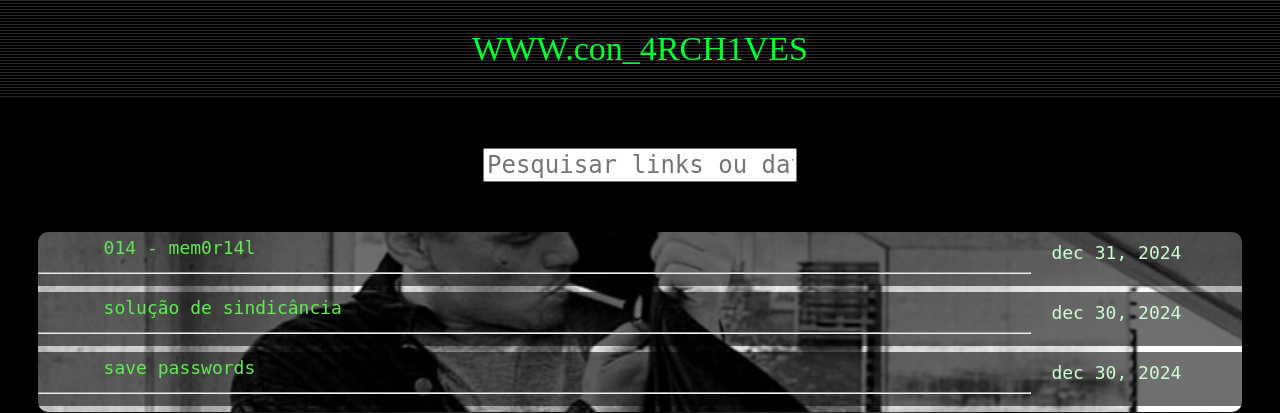
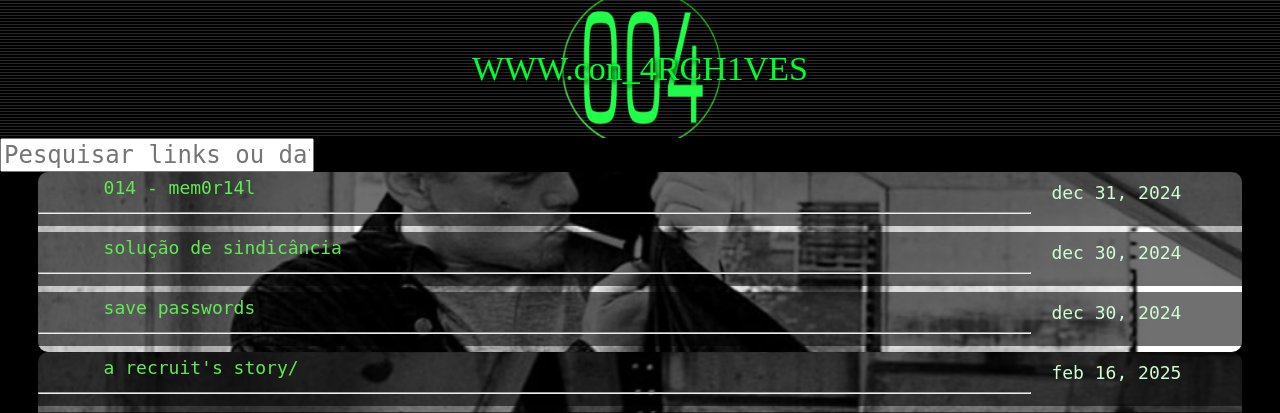
Before and after one commit to 3asyice/Noticias, a PHP site: page /Caso/003.html in a window 1280 px wide. Shown: the top 413 px of the page. Run offline with PHP 8.4, Linux system fonts and the light colour scheme; some web fonts are replaced.

Commit message:
Update 004.css

```diff
--- a/Caso/004.css
+++ b/Caso/004.css
@@ -22,25 +22,28 @@ body {
 .h1__title {
   text-align: center;
   font-size: 34px;
+  z-index: 1;
   color: #00FF30;
-  font-family: "Alumni Sans Collegiate One", serif;
+  font-family: "OCRA", serif;
   font-weight: 400;
-  margin:0;
-  padding:30px;
-  background: repeating-linear-gradient(
-    to bottom,
-    #282828, /* preto */
-    #282828 1px, /* altura do preto */
-    #000 1px, /* cinza */
-    #000 3px /* altura do cinza (1px preto + 2px cinza) */
-  );
+  text-shadow: 2px 2px 5px #000;
+  margin: 0;
+  padding: 50px;
+  background-image:
+    url('https://www.big-loser.site/Caso/img/004.png'),
+    repeating-linear-gradient(to bottom,
+      #282828,
+      #282828 1px,
+      #000 1px,
+      #000 3px);
+  background-size:
+    180px auto,
+    cover;
+  background-position:
+    center,
+    center;
+    background-repeat: no-repeat;
   font-style: normal;
-}
-
-.search-container {
-  justify-content: center;
-  display: flex;
-  margin: 50px;
 }
 
 #search {
@@ -54,6 +57,8 @@ body {
   width: 250px;
   outline: none;
   padding: 5px;
+  margin-top: 50px;
+  margin-bottom: 50px;
   border: none;
   -webkit-box-sizing: content-box;
   -moz-box-sizing: content-box;
@@ -149,16 +154,20 @@ div.tape {
 h2 {
   color: #70D866;
   font-size: 16px;
-  margin:0;
+  margin: 0;
   flex: 100%;
-  background: repeating-linear-gradient(
-    to bottom,
-    #282828, /* preto */
-    #282828 1px, /* altura do preto */
-    #000 1px, /* cinza */
-    #000 3px /* altura do cinza (1px preto + 2px cinza) */
-  );
-  padding:10px;
+  padding-top: 50px;
+  background: repeating-linear-gradient(to bottom,
+      #282828,
+      /* preto */
+      #282828 1px,
+      /* altura do preto */
+      #000 1px,
+      /* cinza */
+      #000 3px
+      /* altura do cinza (1px preto + 2px cinza) */
+    );
+  padding-bottom: 10px;
 }
 
 @media (max-width: 600px) {
```
